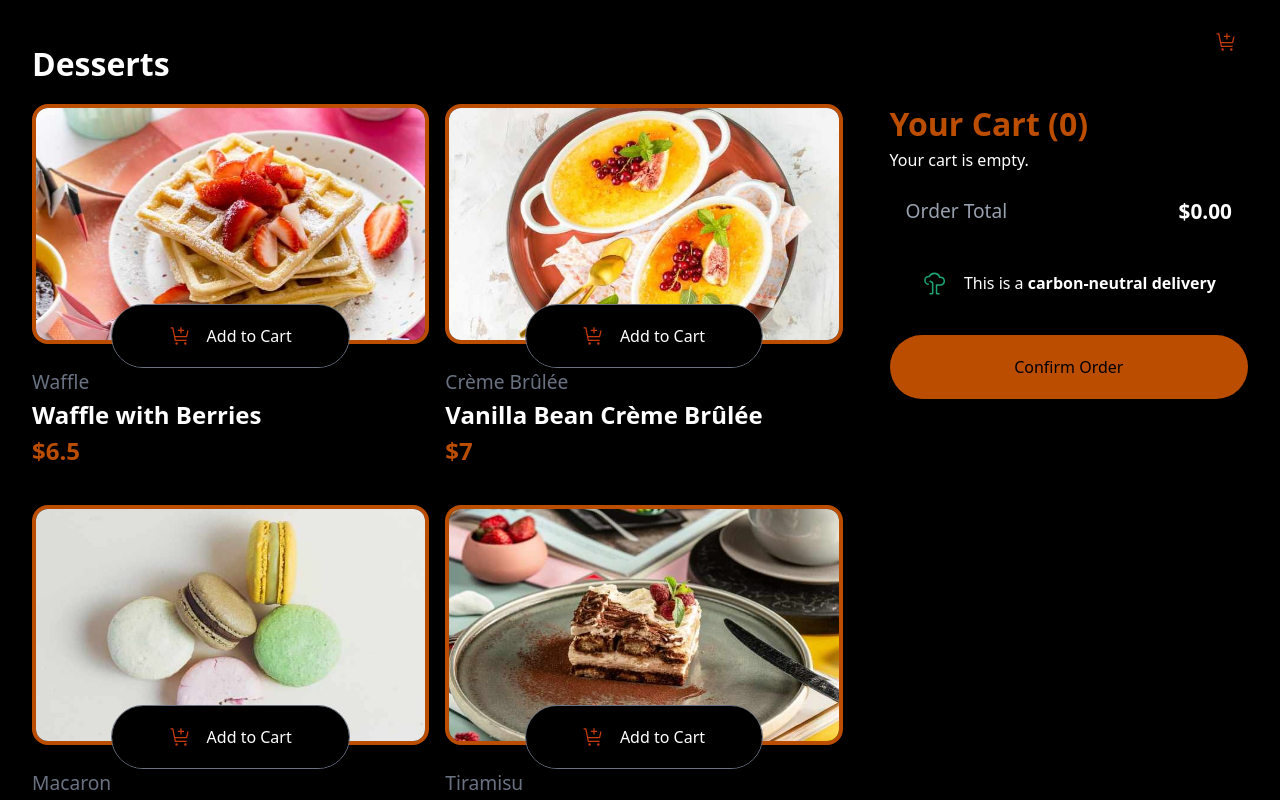
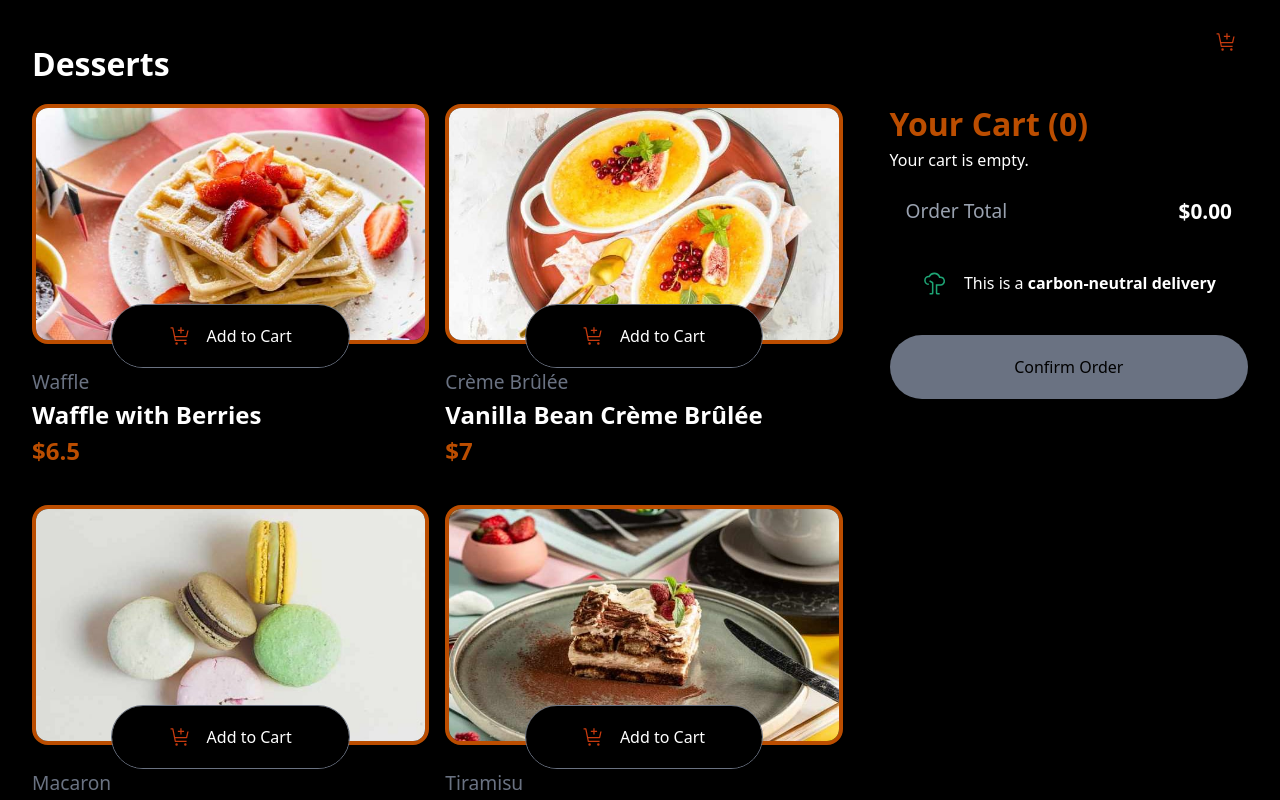
Before and after one commit to Uche44/interactive-cart, a React (Vite) app: page / in a window 1280 px wide. Shown: the top 800 px of the page. Built offline with nearby package versions, Linux system fonts and the light colour scheme.

Commit message:
almost done

```diff
--- a/src/App.jsx
+++ b/src/App.jsx
@@ -1,9 +1,12 @@
 import React from "react";
 import HomePage from "./pages/HomePage";
+import { DessertProvider } from "./context/DessertContext";
 const App = () => {
   return (
     <div>
-      <HomePage />
+      <DessertProvider>
+        <HomePage />
+      </DessertProvider>
     </div>
   );
 };
--- a/src/components/Cart.jsx
+++ b/src/components/Cart.jsx
@@ -1,6 +1,16 @@
 import { useEffect } from "react";
+import { useDessertContext } from "../context/DessertContext";
 
-const Cart = ({ setDesserts, cartItems, setCartItems }) => {
+const Cart = () => {
+  const {
+    cartItems,
+    setCartItems,
+    setDesserts,
+    onCheckOut,
+    setOnCheckOut,
+    getOrderTotal,
+  } = useDessertContext();
+
   const fetchCartItems = () => {
     const fetchedItems = localStorage.getItem("cartItems");
     const parsedItems = fetchedItems ? JSON.parse(fetchedItems) : [];
@@ -13,12 +23,6 @@ const Cart = ({ setDesserts, cartItems, setCartItems }) => {
   useEffect(() => {
     fetchCartItems();
   }, [cartItems]);
-
-  const getOrderTotal = () => {
-    return cartItems
-      .reduce((total, item) => total + item.price * item.quantity, 0)
-      .toFixed(2);
-  };
 
   const handleRemoveItem = (index) => {
     const removedItem = cartItems[index];
@@ -36,15 +40,10 @@ const Cart = ({ setDesserts, cartItems, setCartItems }) => {
     );
   };
 
-  // const handleCheckOut = () => {
-  //   const purchasedItems = localStorage.getItem(cartItems);
-  //   console.log(JSON.parse(purchasedItems));
-  // };
-
   return (
     <section
       id="cart"
-      className="w-full h-fit flex flex-col items-start mt-10 md:fixed md:right-0 md:top-5 md:w-[33%] md:h-screen bg-black px-8 py-10 overflow-y-auto"
+      className="w-full h-[calc(100vh-5rem)] flex flex-col items-start mt-10 md:fixed md:right-0 md:top-5 md:w-[33%] md:min-h-[calc(100vh-2.5rem)] bg-black px-8 py-10 overflow-y-auto"
     >
       <h1 className="text-amber-700 font-bold text-[2rem]">
         Your Cart ({cartItems.length})
@@ -75,7 +74,7 @@ const Cart = ({ setDesserts, cartItems, setCartItems }) => {
                 onClick={() => handleRemoveItem(index)}
                 className="absolute right-[1rem] top-[2.1rem] text-gray-400 cursor-pointer brightness-125"
               >
-                {/* &#10006; */}x
+                x
               </button>
             </div>
           ))
@@ -100,8 +99,13 @@ const Cart = ({ setDesserts, cartItems, setCartItems }) => {
         </p>
       </div>
       <button
-        // onClick={handleCheckOut}
-        className="w-full h-[3rem] bg-amber-700 rounded-[3rem] mb-4 mt-7 font-medium md:h-[4rem] cursor-pointer"
+        onClick={() => setOnCheckOut(!onCheckOut)}
+        className={`w-full h-[3rem] bg-amber-700 rounded-[3rem] mb-4 mt-7 font-medium md:h-[4rem] cursor-pointer ${
+          cartItems.length === 0
+            ? "bg-gray-500 cursor-not-allowed"
+            : "hover:bg-amber-600 transition-colors"
+        }`}
+        disabled={cartItems.length === 0}
       >
         Confirm Order
       </button>
--- /dev/null
+++ b/src/components/CheckOut.jsx
@@ -0,0 +1,84 @@
+import { useEffect } from "react";
+import { useDessertContext } from "../context/DessertContext";
+
+const CheckOut = () => {
+  const { cartItems, getOrderTotal } = useDessertContext();
+
+  useEffect(() => {
+    document.body.style.overflow = "hidden";
+    return () => {
+      document.body.style.overflow = "auto";
+    };
+  }, []);
+
+  const resetCart = () => {
+    localStorage.removeItem("cartItems");
+    window.location.reload();
+  };
+
+  return (
+    <div className="fixed top-0 left-0 w-full h-screen bg-black/50 z-10 backdrop-blur-sm overflow-y-auto pointer-events-auto">
+      <div className="max-h-[85vh] w-[38%] bg-black border border-gray-700 mx-auto my-10 p-8 rounded-[1.5rem] shadow-[0_0_30px_10px_rgba(255,255,255,0.3)] ">
+        <div className="sticky top-0 bg-black pt-2 pb-4 z-20">
+          <img
+            src="/assets/images/confirmed.svg"
+            alt=""
+            className="h-11 w-11 mb-5"
+          />
+          <h1 className="text-white font-bold text-xl">Order Confirmed</h1>
+          <p className="text-gray-400 mt-3 mb-4">
+            We hope you enjoy your food!
+          </p>
+        </div>
+
+        <div className="space-y-4 max-h-[calc(60vh-180px)] overflow-y-auto pb-4">
+          {cartItems.map((item, index) => (
+            <div
+              key={index}
+              className="w-full flex items-center justify-between bg-black p-4 rounded-lg"
+            >
+              <div className="flex items-center">
+                <img
+                  src={item.image.mobile}
+                  alt={item.name}
+                  className="w-[55px] h-[55px] rounded-md object-cover mr-4"
+                />
+                <div>
+                  <h2 className="text-base font-bold text-white">
+                    {item.name}
+                  </h2>
+                  <span className="flex mt-2">
+                    <p className="text-amber-600 mr-4 font-semibold">
+                      x{item.quantity}
+                    </p>
+                    <p className="text-gray-400">@${item.price.toFixed(2)}</p>
+                  </span>
+                </div>
+              </div>
+              <p className="font-semibold text-white">
+                ${(item.price * item.quantity).toFixed(2)}
+              </p>
+            </div>
+          ))}
+        </div>
+
+        <div className="sticky bottom-0 bg-black pt-4 border-t border-gray-700 rounded-[1.5rem]">
+          <div className="w-full flex justify-between items-center px-4 mb-6">
+            <p className="text-white font-medium">Order Total</p>
+            <h2 className="font-bold text-white text-[1.3rem]">
+              ${getOrderTotal()}
+            </h2>
+          </div>
+          <button
+            onClick={resetCart}
+            className="bg-amber-600 hover:bg-amber-700 transition-colors w-full h-12 rounded-full text-black font-bold cursor-pointer"
+          >
+            Start New Order
+          </button>
+        </div>
+      </div>
+    </div>
+  );
+};
+
+export default CheckOut;
--- a/src/components/FoodItem.jsx
+++ b/src/components/FoodItem.jsx
@@ -1,6 +1,7 @@
 import { useEffect } from "react";
+import { useDessertContext } from "../context/DessertContext";
 
-const FoodItem = ({ desserts, setDesserts, cartItems, setCartItems }) => {
+const FoodItem = () => {
   // const [desserts, setDesserts] = useState(
   //   dessertList.map((dessert) => {
   //     const cartItem = cartItems.find((item) => item.name === dessert.name);
@@ -11,6 +12,15 @@ const FoodItem = ({ desserts, setDesserts, cartItems, setCartItems }) => {
   //     };
   //   })
   // );
+
+  const {
+    cartItems,
+    setCartItems,
+    desserts,
+    setDesserts,
+    // quantity,
+    // setQuantity,
+  } = useDessertContext();
 
   useEffect(() => {
     setDesserts((prevDesserts) =>
--- /dev/null
+++ b/src/context/DessertContext.jsx
@@ -0,0 +1,50 @@
+import { createContext, useState, useContext } from "react";
+import { dessertList } from "../lib/constants";
+
+const DessertContext = createContext();
+
+export const DessertProvider = ({ children }) => {
+  const [cartItems, setCartItems] = useState([]);
+
+  const [desserts, setDesserts] = useState(
+    dessertList.map((dessert) => {
+      const cartItem = cartItems.find((item) => item.name === dessert.name);
+      return {
+        ...dessert,
+        onCartAdded: !!cartItem,
+        quantity: cartItem ? cartItem.quantity : 1,
+      };
+    })
+  );
+
+  const [quantity, setQuantity] = useState(1);
+  const [onCheckOut, setOnCheckOut] = useState(false);
+
+  const getOrderTotal = () => {
+    return cartItems
+      .reduce((total, item) => total + item.price * item.quantity, 0)
+      .toFixed(2);
+  };
+
+  return (
+    <DessertContext.Provider
+      value={{
+        cartItems,
+        setCartItems,
+        desserts,
+        setDesserts,
+        quantity,
+        setQuantity,
+        onCheckOut,
+        setOnCheckOut,
+        getOrderTotal,
+      }}
+    >
+      {children}
+    </DessertContext.Provider>
+  );
+};
+
+export const useDessertContext = () => {
+  return useContext(DessertContext);
+};
--- a/src/index.css
+++ b/src/index.css
@@ -1 +1,16 @@
 @import "tailwindcss";
+
+/* For WebKit browsers */
+::-webkit-scrollbar {
+  width: 8px;
+}
+::-webkit-scrollbar-track {
+  background: #1a1a1a;
+}
+::-webkit-scrollbar-thumb {
+  background: #444;
+  border-radius: 4px;
+}
+::-webkit-scrollbar-thumb:hover {
+  background: #555;
+}
--- a/src/pages/HomePage.jsx
+++ b/src/pages/HomePage.jsx
@@ -1,22 +1,10 @@
-import { useState } from "react";
 import FoodItem from "../components/FoodItem";
 import Cart from "../components/Cart";
-import { dessertList } from "../lib/constants";
+import { useDessertContext } from "../context/DessertContext";
+import CheckOut from "../components/CheckOut";
 const HomePage = () => {
-  const [cartItems, setCartItems] = useState([]);
+  const { onCheckOut } = useDessertContext();
 
-  const [desserts, setDesserts] = useState(
-    dessertList.map((dessert) => {
-      const cartItem = cartItems.find((item) => item.name === dessert.name);
-      return {
-        ...dessert,
-        onCartAdded: !!cartItem,
-        quantity: cartItem ? cartItem.quantity : 1,
-      };
-    })
-  );
-
-  const [quantity, setQuantity] = useState(1);
   return (
     <section className="w-full min-h-screen bg-black flex flex-col items-center py-10 md:grid md:grid-cols-[2fr_1fr]  px-8">
       <a
@@ -29,22 +17,9 @@ const HomePage = () => {
           className=""
         />
       </a>
-      <FoodItem
-        cartItems={cartItems}
-        setCartItems={setCartItems}
-        quantity={quantity}
-        setQuantity={setQuantity}
-        desserts={desserts}
-        setDesserts={setDesserts}
-      />
-      <Cart
-        cartItems={cartItems}
-        setCartItems={setCartItems}
-        quantity={quantity}
-        setQuantity={setQuantity}
-        desserts={desserts}
-        setDesserts={setDesserts}
-      />
+      <FoodItem />
+      <Cart />
+      {onCheckOut && <CheckOut />}
     </section>
   );
 };
```
Also changed, not shown: public/assets/images/confirmed.svg (renamed from public/assets/images/icon-order-confirmed.svg).
